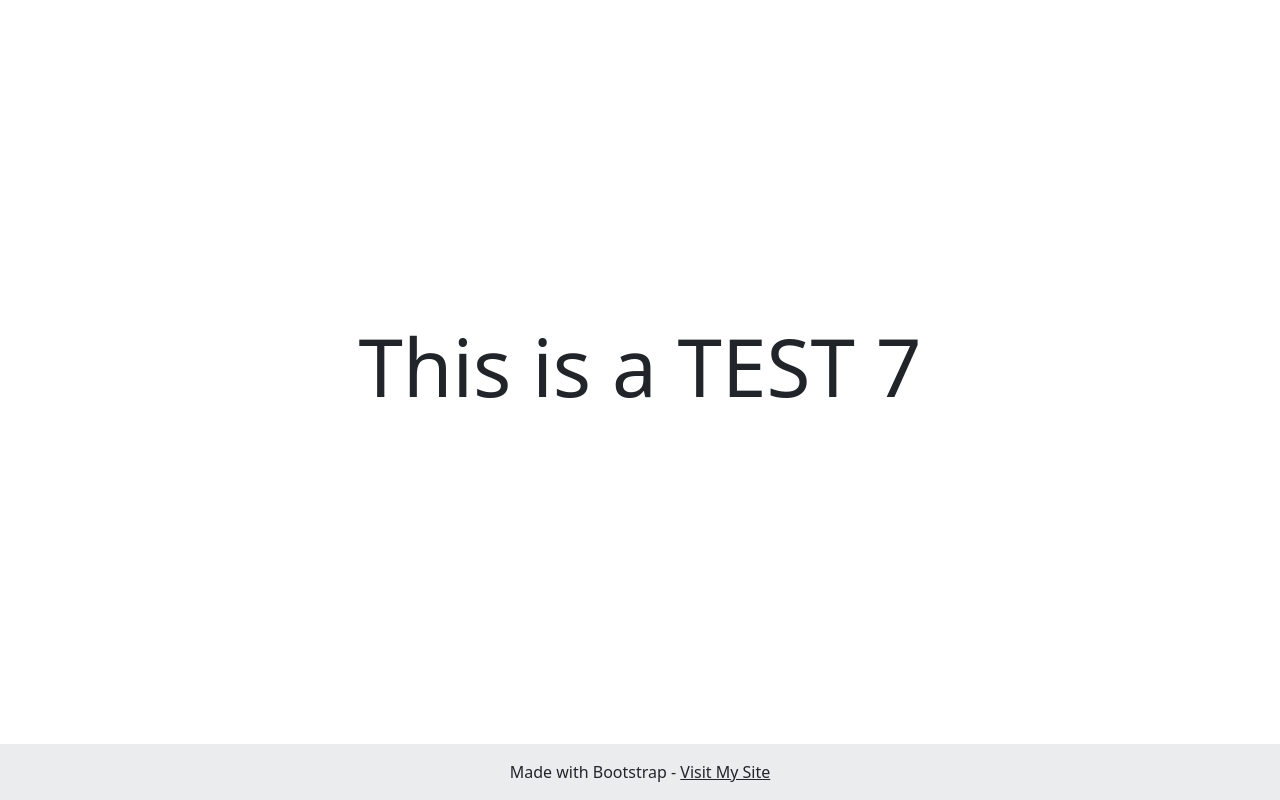
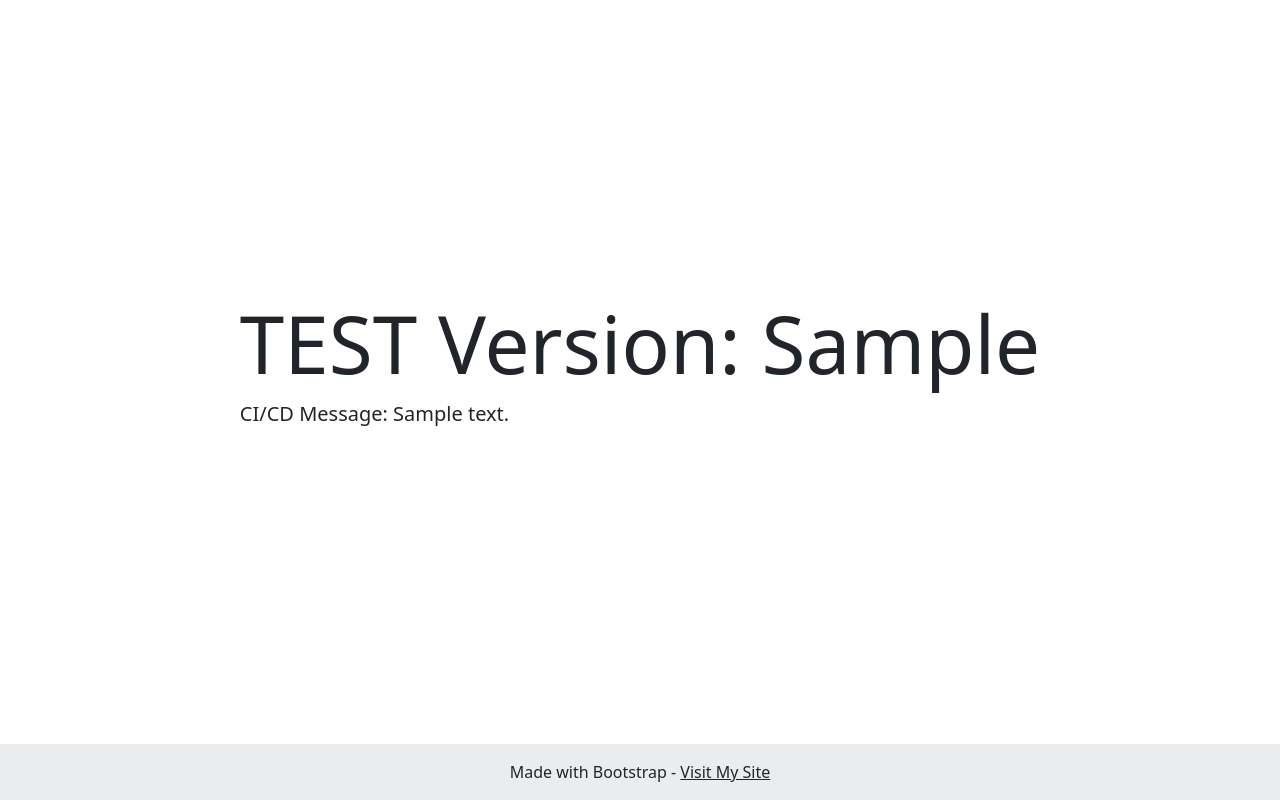
Before and after one commit to jahirultusar/django-cicd, a Django app: template myapp/templates/myapp/index.html in a window 1280 px wide. Run offline with Django 5.2, Linux system fonts and the light colour scheme; the template is opened without the code that fills it: most values are stand-ins (such as "Sample title", 1, 10 or a date in 2020); data that the repository does not hold is empty.

Commit message:
git_version & git message for frontend, allowed host update

```diff
--- a/cicd_practice/urls.py
+++ b/cicd_practice/urls.py
@@ -22,5 +22,5 @@ from myapp import views
 urlpatterns = [
     path('admin/', admin.site.urls),
     path('', views.index, name='index'),
-    path('version/', views.version_view, name='version'),
+    # path('version/', views.version_view, name='version'),
 ]
--- a/myapp/templates/myapp/index.html
+++ b/myapp/templates/myapp/index.html
@@ -7,7 +7,6 @@
     <!-- Bootstrap CSS -->
     <link href="https://cdn.jsdelivr.net/npm/bootstrap@5.3.0/dist/css/bootstrap.min.css" rel="stylesheet">
     <style>
-        /* This style will ensure the .full-height class has a minimum height of 100vh minus footer height */
         .full-height {
             min-height: calc(100vh - 60px); /* Adjust 60px to the height of your footer if different */
         }
@@ -15,10 +14,11 @@
 </head>
 <body>
     <div class="container d-flex justify-content-center align-items-center full-height">
-        <h1 class="display-1">This is a TEST 7</h1>
+        <div> <!-- This is the new div wrapper for vertical alignment -->
+            <h1 class="display-1">TEST Version: {{ git_version }}</h1>
+            <p class="lead">CI/CD Message: {{ git_message }}</p>
+        </div>
     </div>
-    <div id="version-display">version</div>
-
 
     <!-- Footer -->
     <footer class="bg-light text-center text-lg-start mt-4 fixed-bottom">
@@ -31,16 +31,5 @@
     <!-- Bootstrap Bundle with Popper -->
     <script src="https://cdn.jsdelivr.net/npm/bootstrap@5.3.0/dist/js/bootstrap.bundle.min.js"></script>
 
-    <script>
-        fetch('/version/')
-            .then(response => response.text())
-            .then(versionInfo => {
-                document.getElementById('version-display').textContent = versionInfo;
-            });
-
-    </script>
-
 </body>
 </html>
-
-<!-- staging test -->
--- a/myapp/views.py
+++ b/myapp/views.py
@@ -4,23 +4,21 @@ import subprocess
 
 
 
+# def index(request):
+#     return render(request, 'myapp/index.html')
+
 def index(request):
-    return render(request, 'myapp/index.html')
+    git_hash, git_message = get_git_info()
+    context = {
+        'git_version': git_hash,
+        'git_message': git_message
+    }
+    return render(request, 'myapp/index.html', context)
 
-
-
-
-def version_view(request):
+def get_git_info():
     try:
-        # Capture the latest commit hash
-        commit_hash = subprocess.check_output(["git", "rev-parse", "HEAD"]).strip().decode('utf-8')
-
-        # Capture the latest commit message
-        commit_message = subprocess.check_output(["git", "log", "-1", "--pretty=%B"]).strip().decode('utf-8')
-
-        # Combine them into a version string
-        version_info = f"Commit Hash: {commit_hash}\nCommit Message: {commit_message}"
+        commit_hash = subprocess.check_output(['git', 'rev-parse', 'HEAD']).decode('ascii').strip()[:6]
+        commit_message = subprocess.check_output(['git', 'log', '-1', '--pretty=%B']).decode('ascii').strip()
+        return commit_hash, commit_message
     except subprocess.CalledProcessError:
-        version_info = "Version information not available."
-
-    return HttpResponse(version_info, content_type="text/plain")
+        return "unknown", "No commit message available"
```
